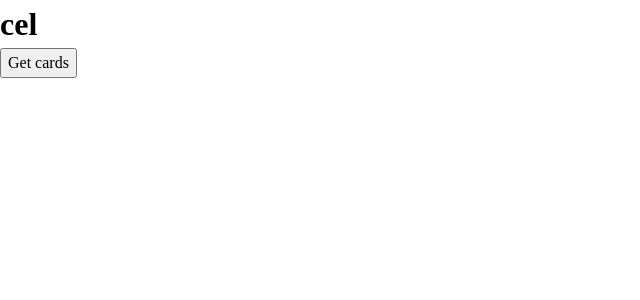
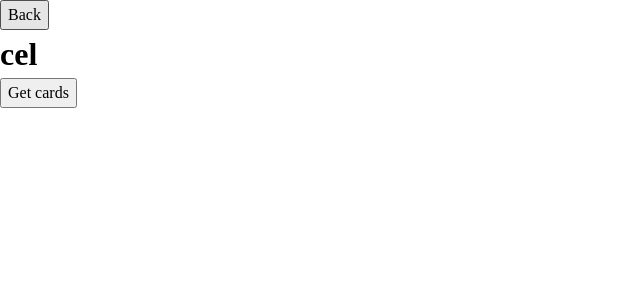
Before and after one commit to boogerbuttcheeks/pokepacks, a Next.js app: page / in a window 1280 px wide. Both pictures are taken after a click on the button "Celebrations". Shown: the top 300 px of the page, without its empty margins (0-640 px from the left). Built offline with nearby package versions, Linux system fonts and the light colour scheme.

Commit message:
add back button

```diff
--- a/pages/index.js
+++ b/pages/index.js
@@ -64,6 +64,7 @@ export default function Home() {
       </> : <></>}
 
       {expansion !== '' ? <>
+        <button onClick={() => { setExpansion('') }}>Back</button>
         <h1>{expansion}</h1>
         <button onClick={getNumbers}>Get cards</button>
         {isLoaded === false && <p>Loading...</p>}
```
